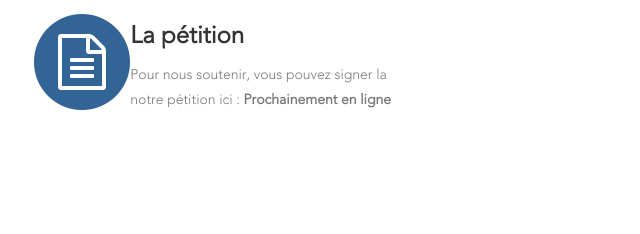
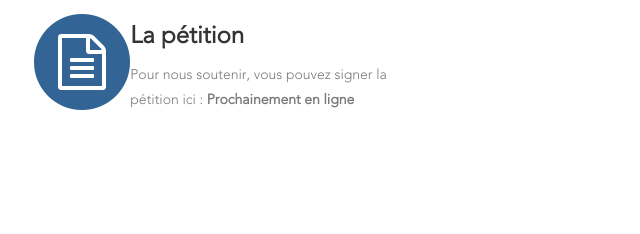
Before and after one commit to PartiPirate/bulletinunique.org, a website: page index.html in a window 1280 px wide. Shown: the part 4755-4989 px from the top of the page, 629-1269 px from the left. Drawn offline with Linux system fonts and the light colour scheme; files whose address does not match are found by name.

Commit message:
Correction détail

```diff
--- a/index.html
+++ b/index.html
@@ -433,7 +433,7 @@
 					</div>
 					<div class="col-md-3">
                     <h3 class="service-heading">La pétition</h3>
-                    <p class="text-muted">Pour nous soutenir, vous pouvez signer la notre pétition ici : <strong>Prochainement en ligne</strong></p>
+                    <p class="text-muted">Pour nous soutenir, vous pouvez signer la pétition ici : <strong>Prochainement en ligne</strong></p>
 				</div>
 			</div>
         </div>
```
